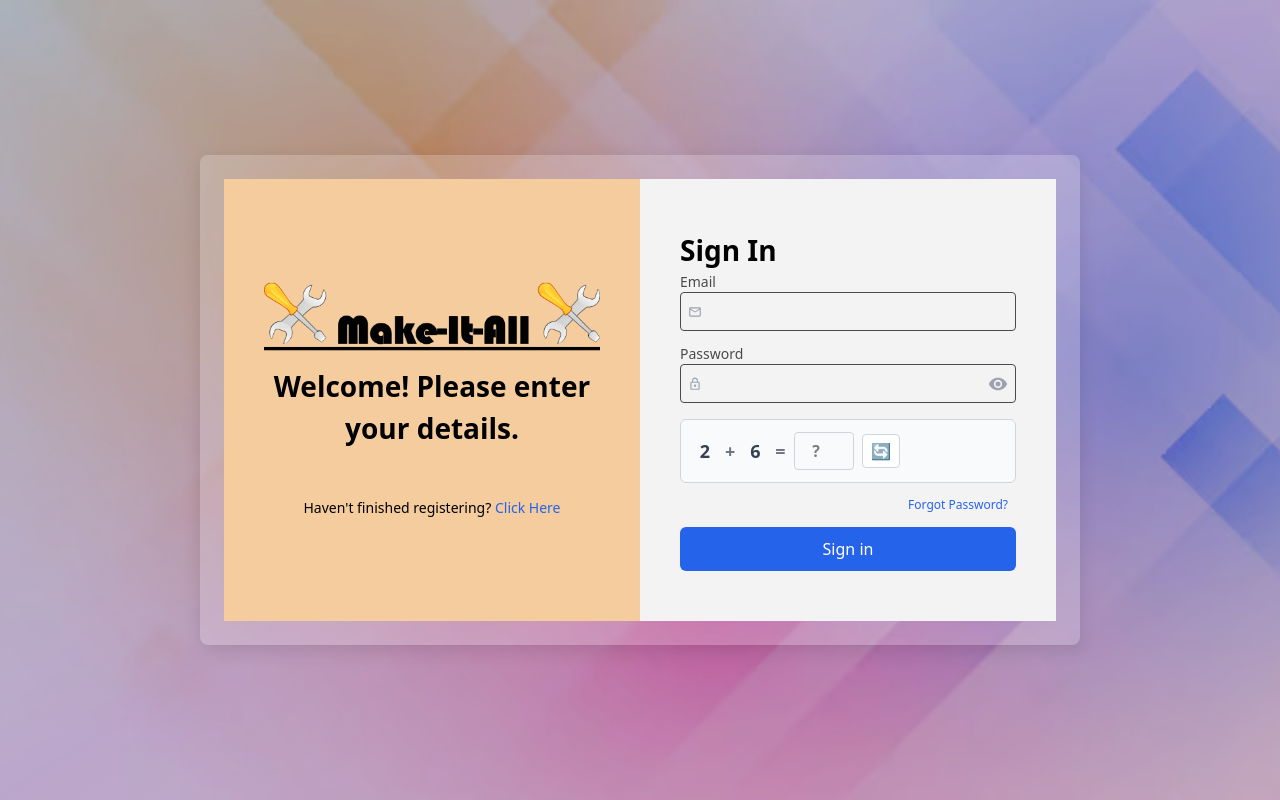
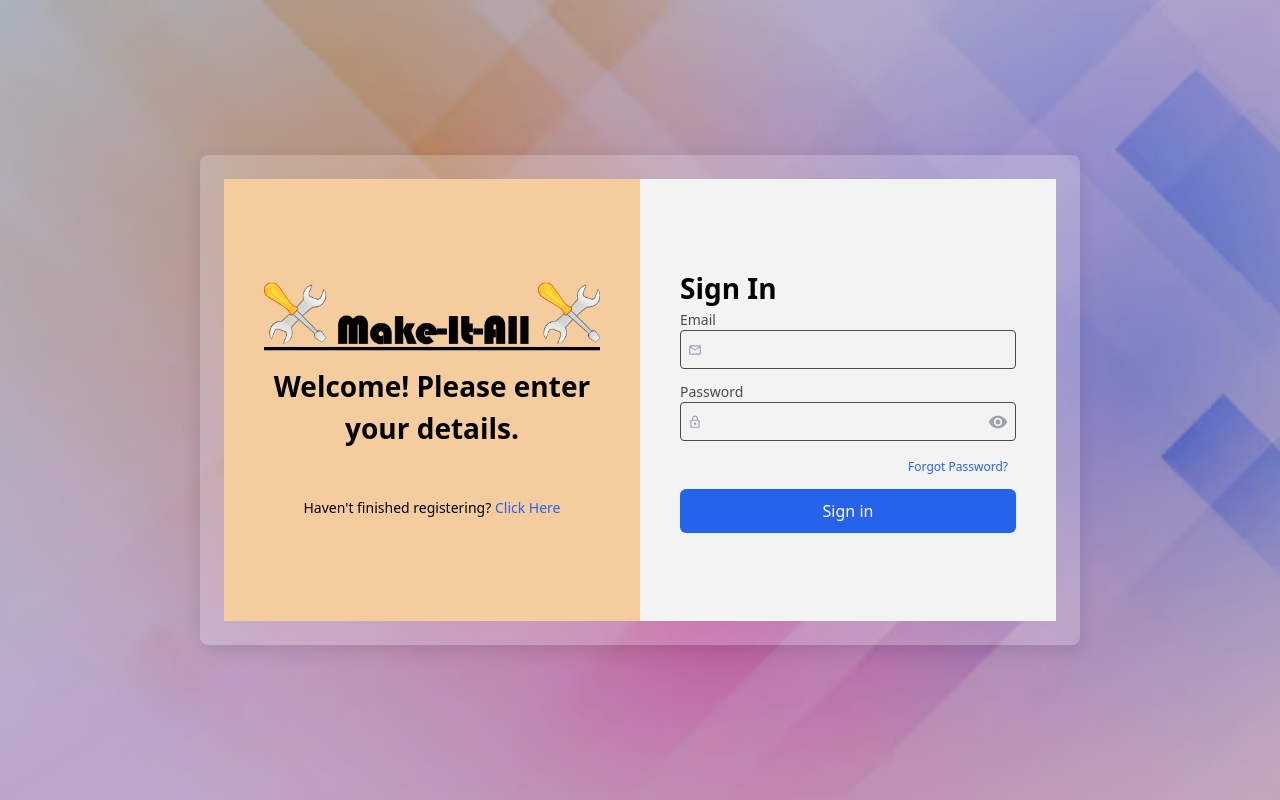
Before and after one commit to 17nbist/COB290-2025-Team-5, a Next.js app: page /login in a window 1280 px wide. Built offline with nearby package versions, Linux system fonts and the light colour scheme.

Commit message:
[nb]captcha removed from login and registration and added to forgot password

```diff
--- a/src/app/login/LoginForm.js
+++ b/src/app/login/LoginForm.js
@@ -3,7 +3,6 @@ import React from "react";
 import { MdOutlineEmail, MdLockOutline } from "react-icons/md";
 import { MdVisibility, MdVisibilityOff } from "react-icons/md";
 import Link from "next/link";
-import SimpleCaptcha from "@/components/SimpleCaptcha";
 
 
 export default function LoginForm({
@@ -15,21 +14,8 @@ export default function LoginForm({
 	onSubmit,
 }) {
 	const [showPassword, setShowPassword] = React.useState(false);
-	const [isCaptchaVerified, setIsCaptchaVerified] = React.useState(false);
-	const [captchaError, setCaptchaError] = React.useState("");
-
-	const handleSubmit = (e) => {
-		e.preventDefault();
-		if (!isCaptchaVerified) {
-			setCaptchaError("Please verify you are human by solving the captcha.");
-			return;
-		}
-		setCaptchaError("");
-		onSubmit(e);
-	};
-
 	return (
-		<form style={styles.form} onSubmit={handleSubmit}>
+		<form style={styles.form} onSubmit={onSubmit}>
 			<label style={styles.label}>
 				Email
 				<div style={styles.inputWrapper}>
@@ -71,13 +57,6 @@ export default function LoginForm({
 			</label>
 
 			{error && <p style={styles.error}>{error}</p>}
-
-			<div style={styles.captchaContainer}>
-				<SimpleCaptcha
-					onVerify={(verified) => setIsCaptchaVerified(verified)}
-					error={captchaError}
-				/>
-			</div>
 
 			<div style={styles.forgotPasswordWrapper}>
 				<Link href="/login/forgot" style={styles.forgotPassword}>
@@ -122,9 +101,5 @@ const styles = {
 		position: "absolute",
 		right: 8 }
 	,
-	showIcon: { color: "#9ca3af", width: 20, height: 20 },
-	captchaContainer: {
-		marginTop: 4,
-		marginBottom: -4,
-	}
+	showIcon: { color: "#9ca3af", width: 20, height: 20 }
 };
--- a/src/app/login/forgot/ForgotForm.js
+++ b/src/app/login/forgot/ForgotForm.js
@@ -1,11 +1,21 @@
 "use client";
 import React from "react";
+import SimpleCaptcha from "@/components/SimpleCaptcha";
 
 export default function ForgotForm() {
   const [email, setEmail] = React.useState("");
+  const [isCaptchaVerified, setIsCaptchaVerified] = React.useState(false);
+  const [captchaError, setCaptchaError] = React.useState("");
 
   const onSubmit = (e) => {
     e.preventDefault();
+
+    if (!isCaptchaVerified) {
+      setCaptchaError("Please verify you are human by solving the captcha.");
+      return;
+    }
+
+    setCaptchaError("");
     console.log("Forgot password for:", email);
     // Eventually I need to add logic to deal with the fogot password request
   };
@@ -44,6 +54,13 @@ export default function ForgotForm() {
         />
       </div>
 
+      <div>
+        <SimpleCaptcha
+          onVerify={(verified) => setIsCaptchaVerified(verified)}
+          error={captchaError}
+        />
+      </div>
+
       <button
         type="submit"
         className="w-full bg-blue-600 hover:bg-blue-700 text-white font-semibold py-3 rounded-lg shadow-md transition-all duration-200"
--- a/src/app/login/registration/UrlForm.js
+++ b/src/app/login/registration/UrlForm.js
@@ -10,7 +10,6 @@ import {
   MdKey,
 } from "react-icons/md";
 import Link from "next/link";
-import SimpleCaptcha from "@/components/SimpleCaptcha";
 
 export default function UrlForm() {
   const [name, setName] = React.useState("");
@@ -23,8 +22,6 @@ export default function UrlForm() {
   const [showPassword, setShowPassword] = React.useState(false);
   const [showConfirmPassword, setShowConfirmPassword] = React.useState(false);
   const [showAccessCode, setShowAccessCode] = React.useState(false);
-  const [isCaptchaVerified, setIsCaptchaVerified] = React.useState(false);
-  const [captchaError, setCaptchaError] = React.useState("");
 
   const REQUIRED_ACCESS_CODE = "MAKE2025";
 
@@ -64,18 +61,10 @@ export default function UrlForm() {
 
   const handleSubmit = (e) => {
     e.preventDefault();
-
-    if (!isCaptchaVerified) {
-      setCaptchaError("Please verify you are human by solving the captcha.");
-      setError("Please verify you are human by solving the captcha.");
-      return;
-    }
-
     if (!validateForm()) return;
 
     setSuccess(true);
     setError("");
-    setCaptchaError("");
     console.log({ name, email, password });
 
     setName("");
@@ -218,14 +207,6 @@ export default function UrlForm() {
           </div>
         </label>
 
-        {/* Captcha */}
-        <div className="mt-2">
-          <SimpleCaptcha
-            onVerify={(verified) => setIsCaptchaVerified(verified)}
-            error={captchaError}
-          />
-        </div>
-
         {/* Error Message (consistent animation + style) */}
         <AnimatePresence>
           {error && (
```
